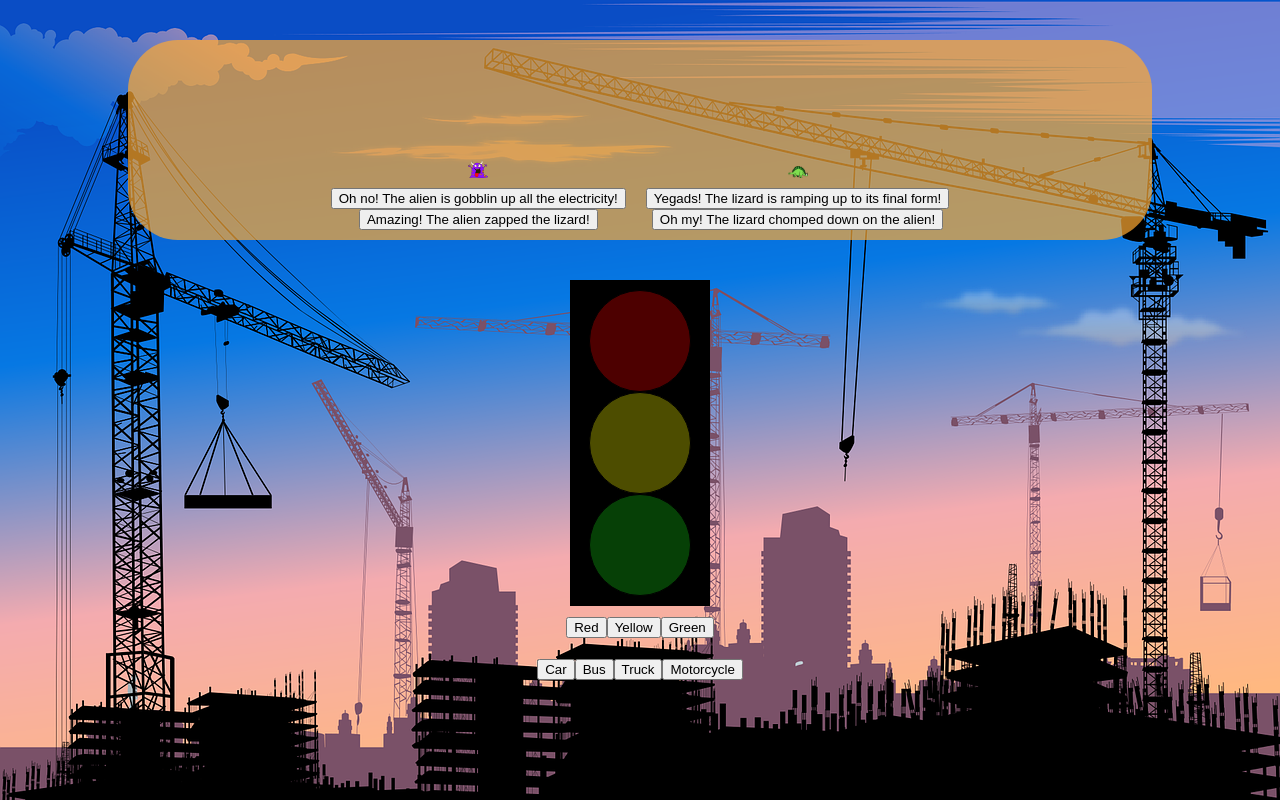
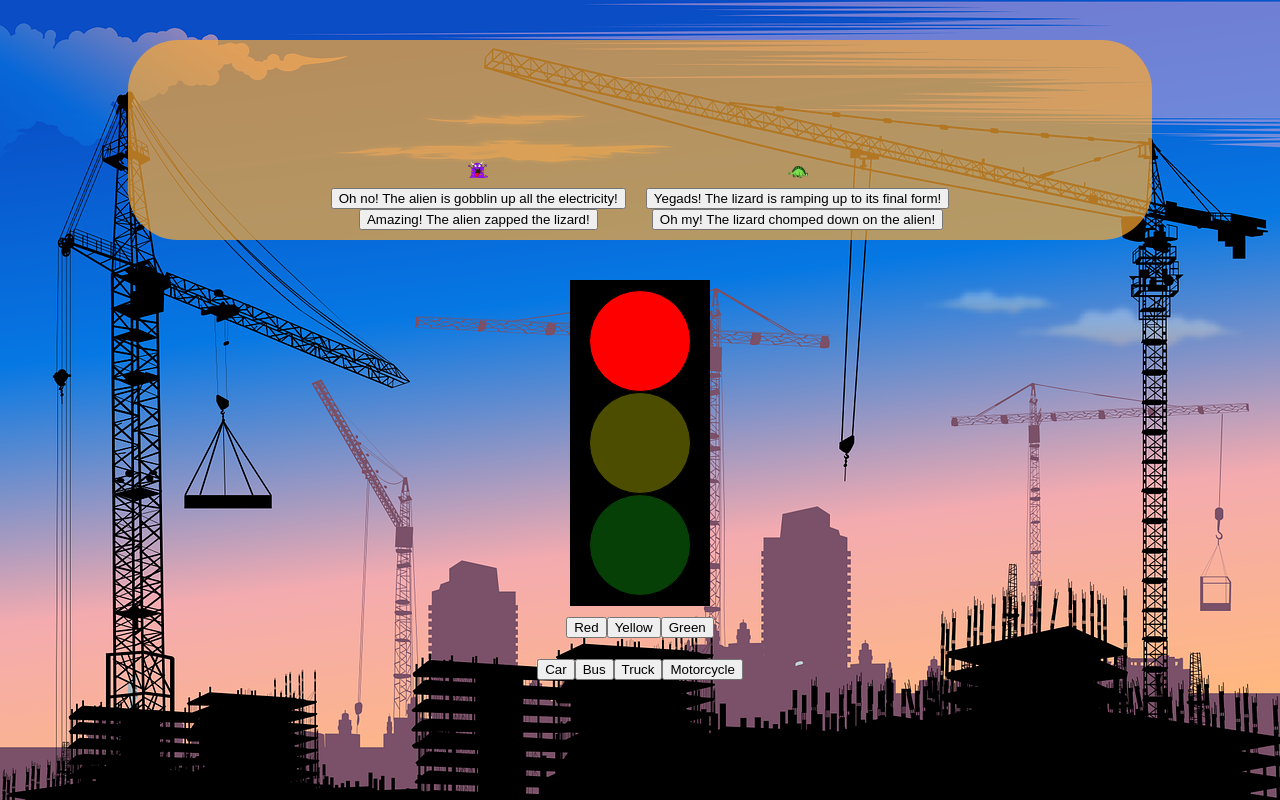
Before and after one commit to dj-drakos/react-busytown-half-baked, a React (Create React App) app: page / in a window 1280 px wide. Built offline with nearby package versions, Linux system fonts and the light colour scheme.

Commit message:
light css classes conditionally render based on component props

```diff
--- a/src/TrafficLight.js
+++ b/src/TrafficLight.js
@@ -1,16 +1,17 @@
 import React from 'react';
 
 export default function TrafficLight(props) {
+
   return (
     // this component takes in a prop called color. It is either 'red', 'yellow' or 'green'.
     <div className='traffic-light'>
       {/* in each of these divs, set it up so that if the color matches, add the css class 'on' to the classNames */}
       {/* for example, the css classes for the div below should be `red circle on`, if props.color is 'red' */}
-      <div className={`red circle`}></div>
+      <div className={props.color === 'red' ? 'red circle on' : 'red circle'}></div>
       {/* the css classes for the div below should be `yellow circle on`, if props.color is 'yellow' */}
-      <div className={`yellow circle`}></div>
+      <div className={props.color === 'yellow' ? 'yellow circle on' : 'yellow circle'}></div>
       {/*  the css classes for the div below should be `green circle on`, if props.color is 'green' */}
-      <div className={`green circle`}></div>
+      <div className={props.color === 'green' ? 'green circle on' : 'green circle'}></div>
     </div>
   );
 }
```
